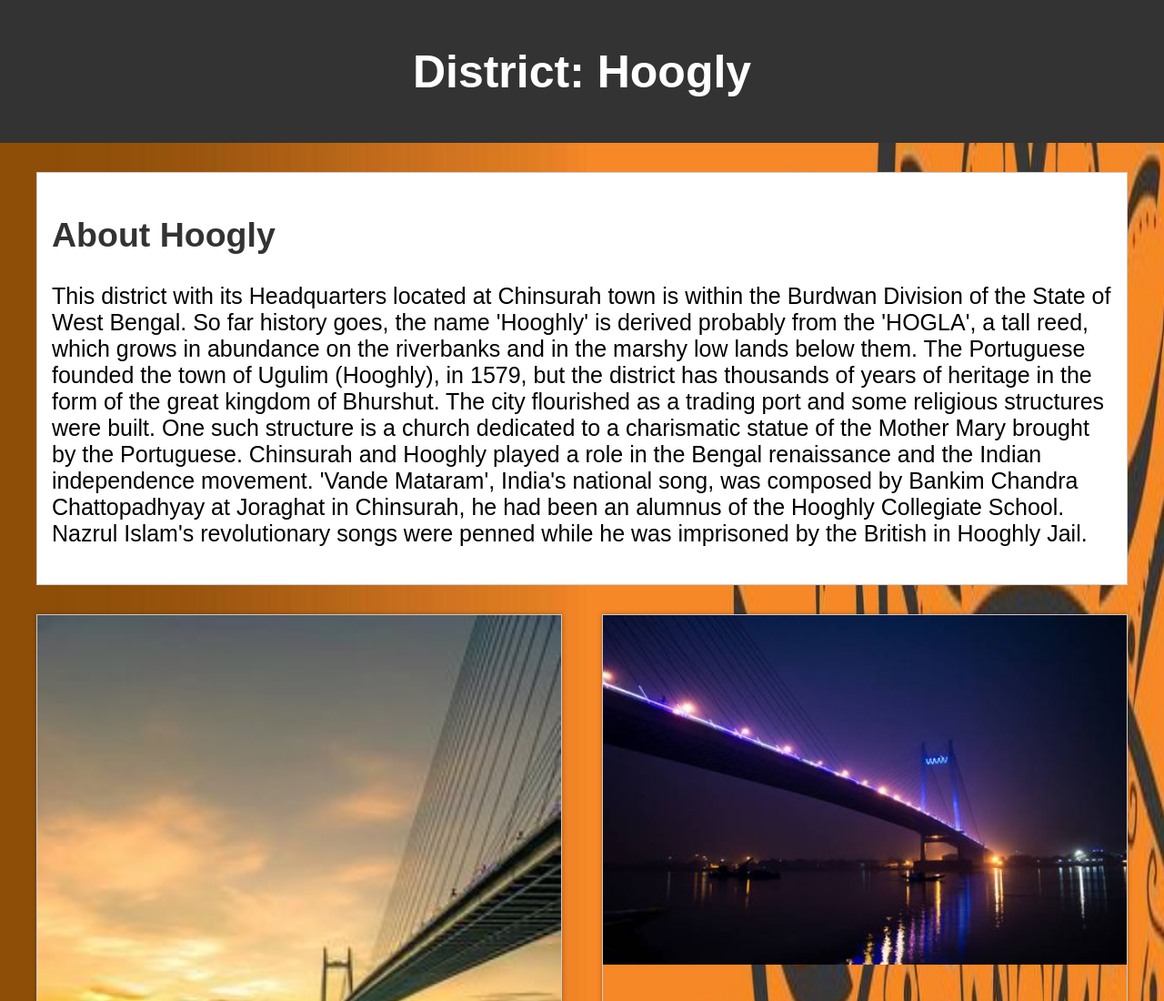
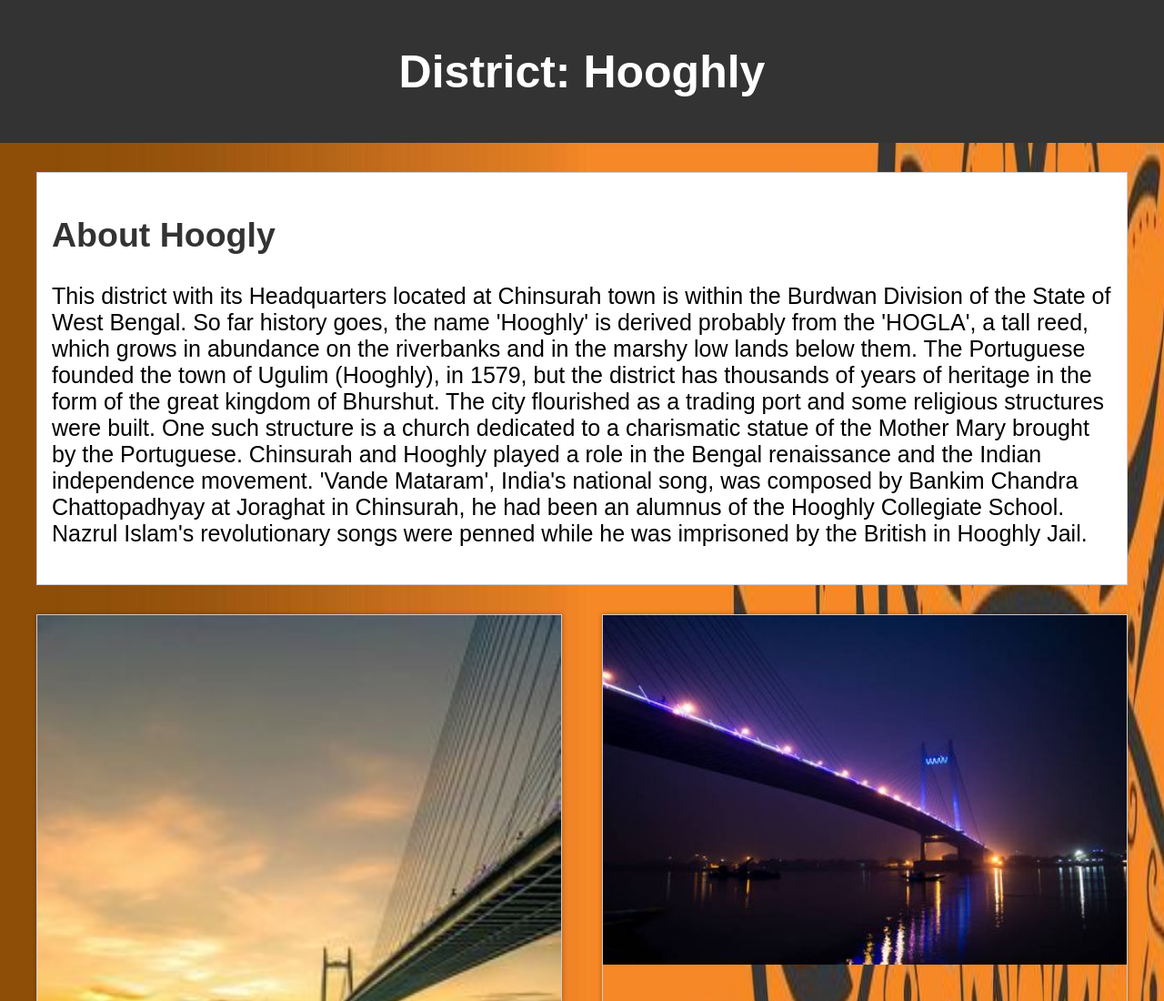
Before and after one commit to Voodoo-child1124/iemhacks_CipherSquad, a plain HTML site: page hoogly.html in a window 1280 px wide. Shown: the top 1100 px of the page at 91% size. Drawn offline with Linux system fonts and the light colour scheme.

Commit message:
Update hoogly.html

```diff
--- a/hoogly.html
+++ b/hoogly.html
@@ -4,7 +4,7 @@
   <meta charset="UTF-8">
   <meta name="viewport" content="width=device-width, initial-scale=1.0">
   <link rel="stylesheet" href="styles2.css">
-  <title>District: Hoogly</title>
+  <title>District: Hooghly</title>
 
 
 </head>
@@ -14,7 +14,7 @@ background-color: rgb(26, 13, 1);
 background-size: 100% 300%;"
 >
   <header>
-    <h1>District: Hoogly</h1>
+    <h1>District: Hooghly</h1>
   </header>
   <main>
     <section class="district-info">
```
